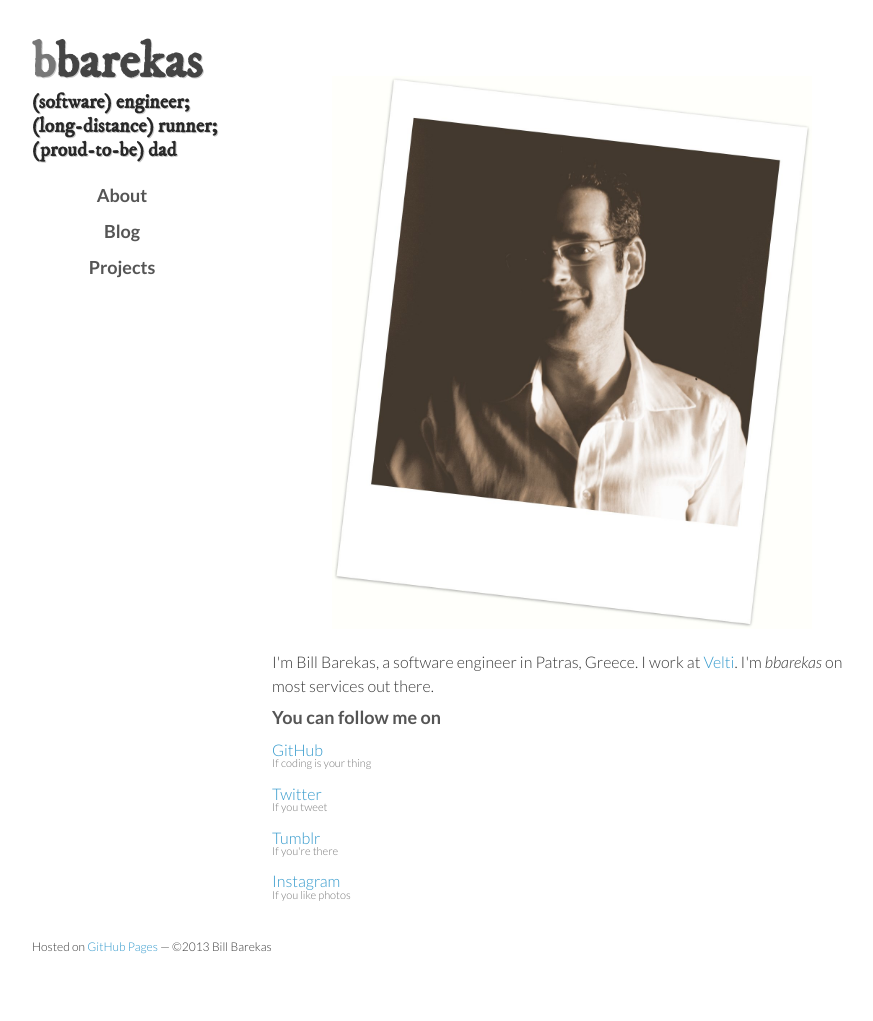
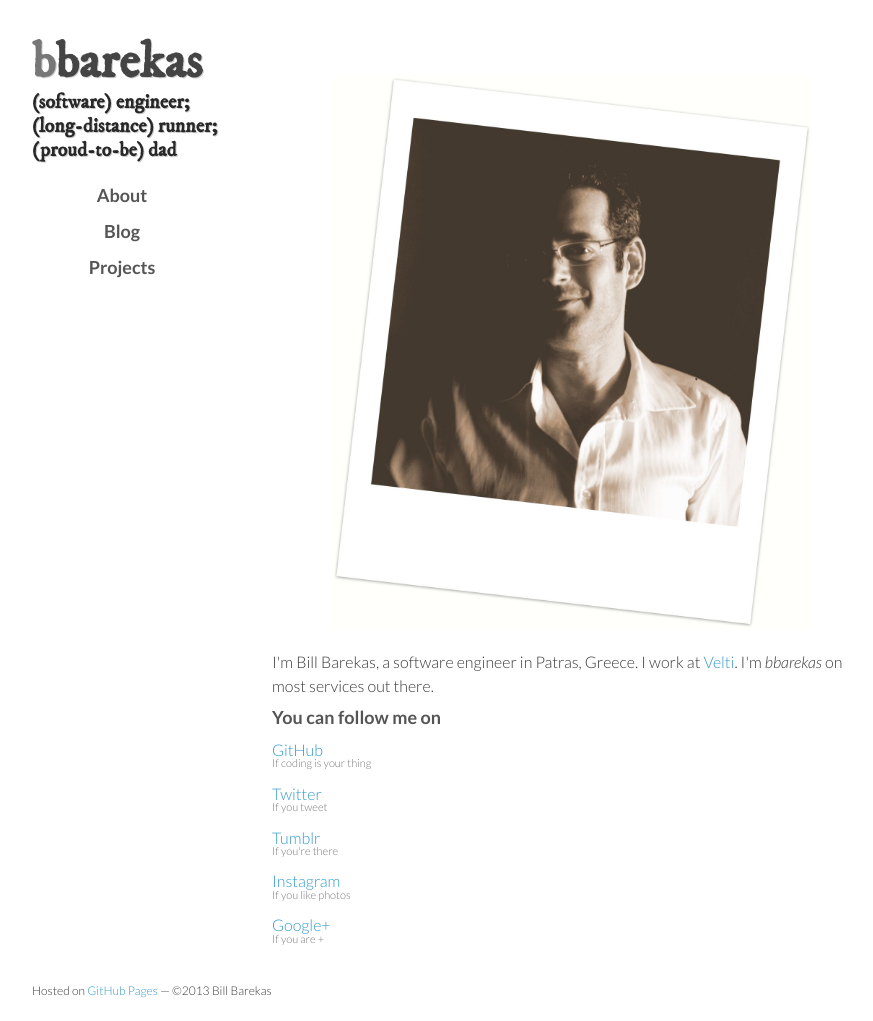
Before and after one commit to bbarekas/bbarekas.github.com, a Jekyll site: the page built from index.html, in a window 1280 px wide. Shown: the whole page, without its empty margins (188-1061 px from the left). Built offline with Jekyll 4.4.1, drawn with Linux system fonts in a browser that asks for light colours; nearby versions of some CDN libraries; Markdown is read by kramdown in place of the engine named in the settings; before the commit the page ends 977 px from its top, so only the background shows below that.

Commit message:
Add Google+ author information.

```diff
--- a/_layouts/default.html
+++ b/_layouts/default.html
@@ -6,6 +6,9 @@
         <meta http-equiv="X-UA-Compatible" content="IE=edge,chrome=1">
         <title>bbarekas on the net - {{ page.title }}</title>
         <meta name="viewport" content="width=device-width">
+
+        <!-- Google+ author id -->
+        <link href="https://plus.google.com/108027926373586952326/" rel="author"/>
 
         <!-- syntax highlighting CSS -->
         <link rel="stylesheet" href="/css/syntax.css">
--- a/index.html
+++ b/index.html
@@ -25,9 +25,15 @@ title: Home
     </p>-->
 
 
-    <p class="view"><a href="https://github.com/bbarekas" target="tab">GitHub<small>If coding is your thing</small></a></li>
-  <p class="view"><a href="https://twitter.com/bbarekas" target="tab">Twitter<small>If you tweet</small></a></li>
-  <p class="view"><a href="http://bbarekas.tumblr.com/" target="tab">Tumblr<small>If you're there</small></a></li>
-  <p class="view"><a href="http://instagram.com/bbarekas" target="tab">Instagram<small>If you like photos</small></a></li>
+  <p class="view"><a href="https://github.com/bbarekas" target="tab">GitHub
+      <small>If coding is your thing</small></a></p>
+  <p class="view"><a href="https://twitter.com/bbarekas" target="tab">Twitter
+      <small>If you tweet</small></a></p>
+  <p class="view"><a href="http://bbarekas.tumblr.com/" target="tab">Tumblr
+      <small>If you're there</small></a></p>
+  <p class="view"><a href="http://instagram.com/bbarekas" target="tab">
+      Instagram<small>If you like photos</small></a></p>
+  <p class="view"><a href="https://plus.google.com/108027926373586952326?rel=author" target="tab">
+      Google+<small>If you are +</small></a></p>
 
 </div>
```
